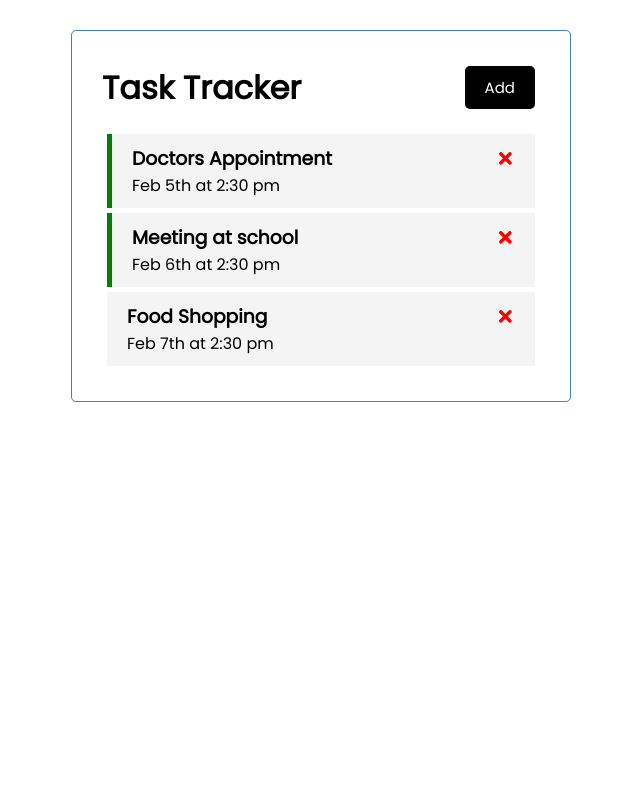
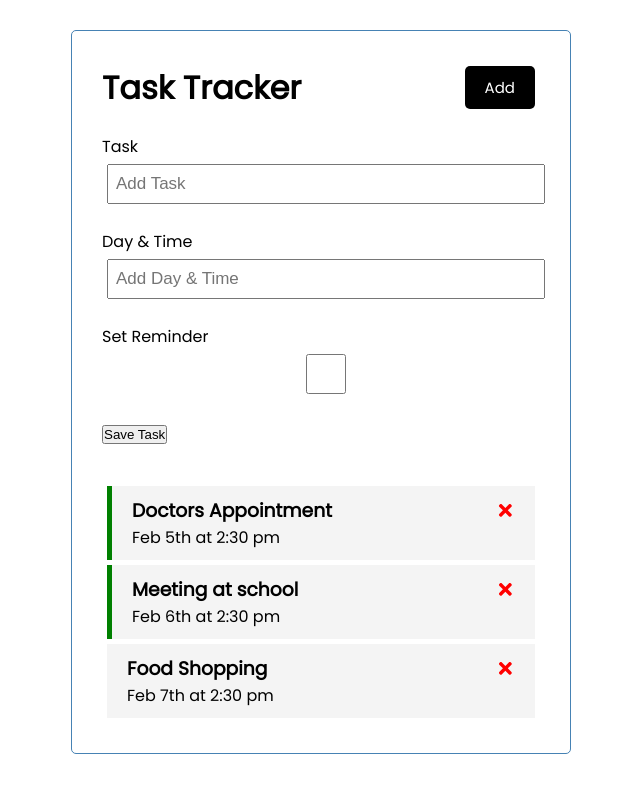
Before and after one commit to AbidAlWassie/React-Task-Tracker, a React (Create React App) app: page / in a window 1280 px wide. Shown: the top 792 px of the page, without its empty margins (319-959 px from the left). Built offline with nearby package versions, Linux system fonts and the light colour scheme.

Commit message:
updated porject

```diff
--- a/src/App.js
+++ b/src/App.js
@@ -1,7 +1,7 @@
 import { useState } from "react";
 import Header from './components/Header';
 import Tasks from "./components/Tasks";
-import Task from "./components/AddTask";
+import AddTask from "./components/AddTask";
 
 const App = () => {
   const [tasks, setTasks] = useState(
@@ -41,6 +41,7 @@ const App = () => {
   return (
     <div className="container">
       <Header />
+      <AddTask />
       {tasks.length > 0 ? <Tasks tasks={tasks} onDelete={deleteTask} onToggle={toggleReminder} /> : "No task to show."}
     </div>
   )
--- a/src/components/AddTask.js
+++ b/src/components/AddTask.js
@@ -20,3 +20,5 @@ const AddTask = () => {
     </form>
   )
 }
+
+export default AddTask
```
